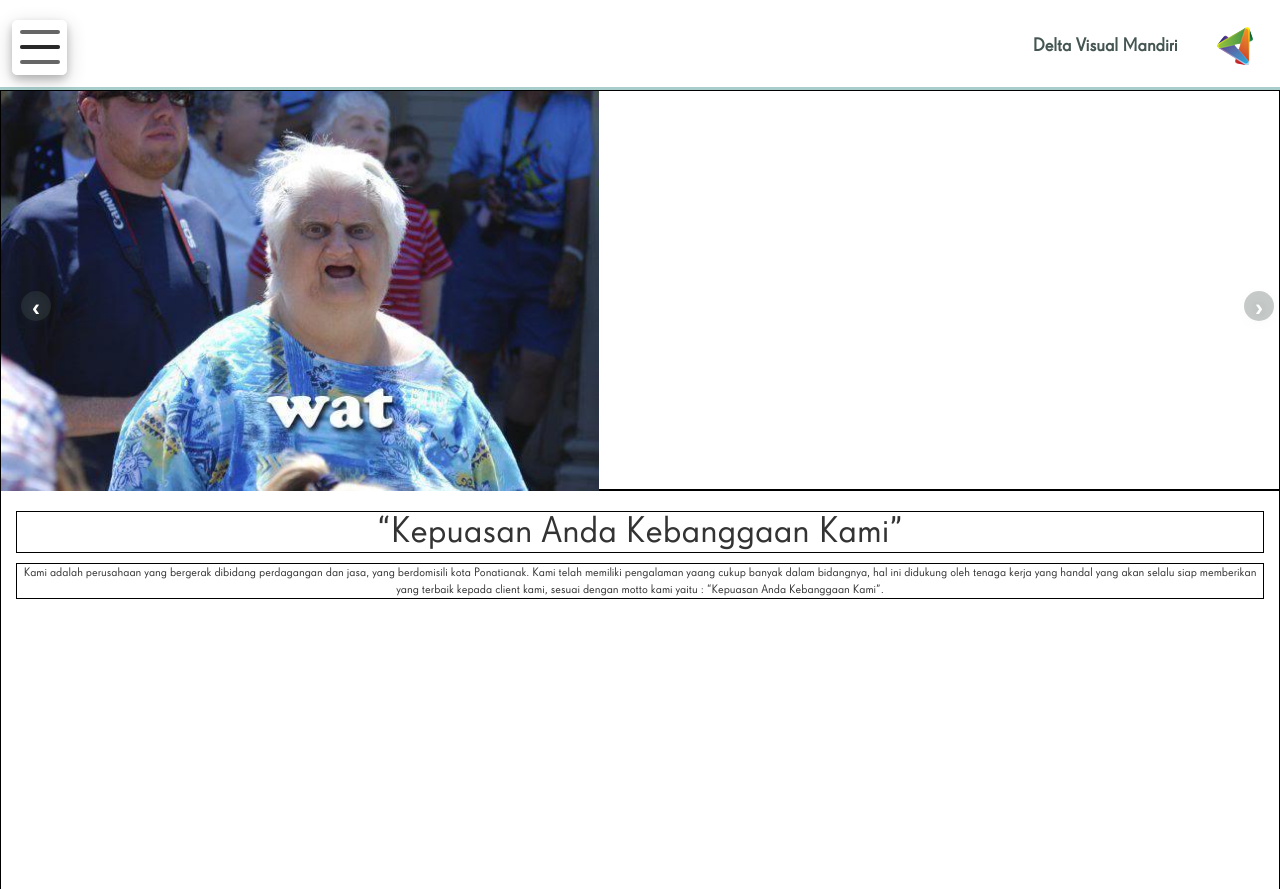
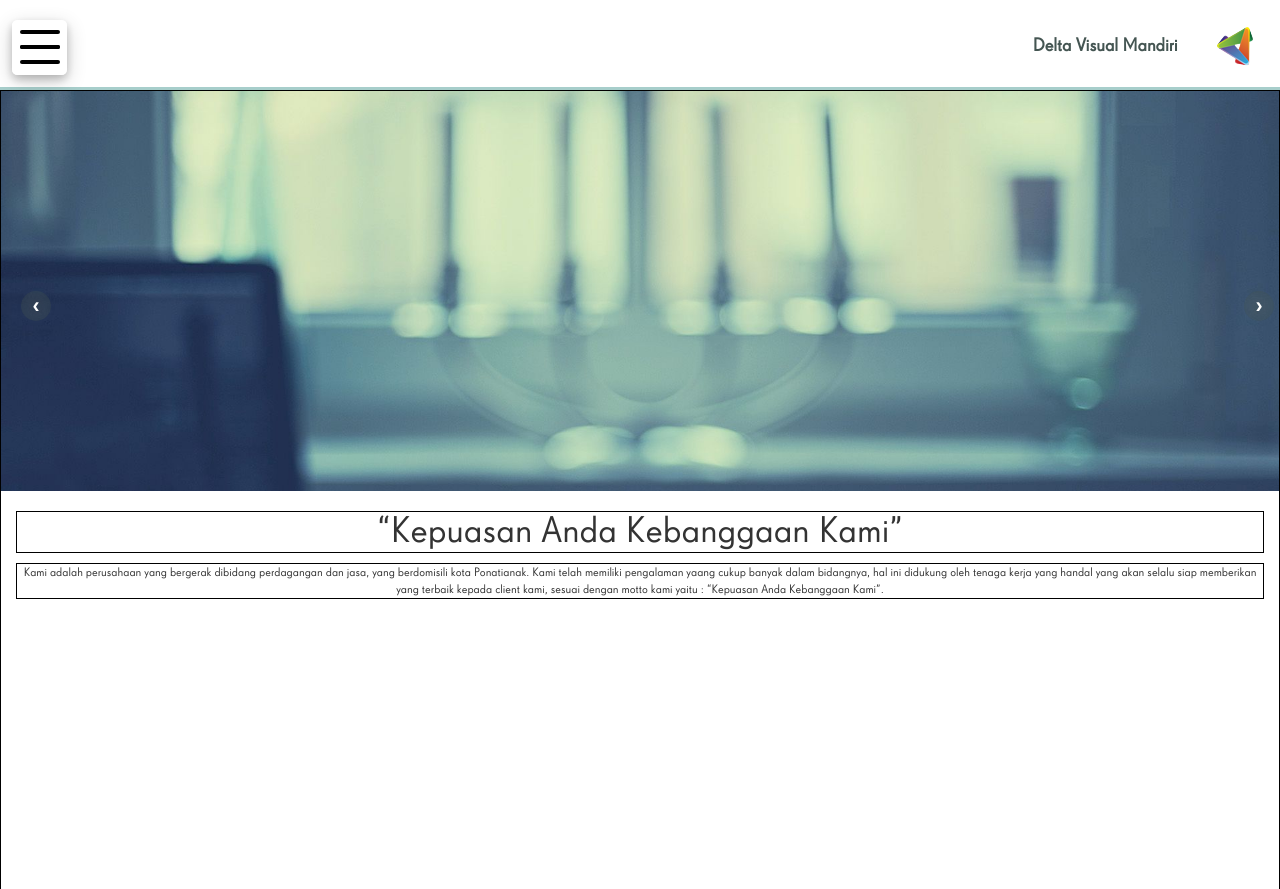
Before and after one commit to assasinz88/Delta-Visual-Mandiri, a PHP site: page /index.html in a window 1280 px wide. Shown: the top 889 px of the page. Run offline with PHP 8.4, Linux system fonts and the light colour scheme; some libraries are stand-ins or nearby versions.

Commit message:
background carousel

```diff
--- a/first.css
+++ b/first.css
@@ -99,7 +99,7 @@ a{
   position: absolute;
   height: 4px; /* thickness */
   width: 100%;
-  background-color:rgba(0,0,0,0.6);/*#445552*/
+  background-color:rgba(0,0,0,1);/*#445552*/
   border-radius: 9px;
   opacity: 1;
   top: -10px;
@@ -164,7 +164,7 @@ a{
 
 #menu-stacked{
 	width:150px;
-	background:#FFFFFF;
+	background:rgba(255,255,255,0.7);
 	box-shadow:0 4px 8px 0 rgba(0, 0, 0, 0.2), 0 6px 20px 0 rgba(0, 0, 0, 0.19);
 	cursor:pointer;
 	margin-top:12px;
@@ -238,6 +238,14 @@ a{
 	margin: 0px -15px 0px -15px !important;
 }
 
+.carousel_img{
+	background-position:55% 0%;
+	background-size:cover;
+	height:400px !important;
+
+
+}
+
 #home label{ /*arrow*/
 	width: 30px;
 	top:50%;
@@ -250,9 +258,11 @@ a{
     cursor: pointer;
     border-radius:50%;
     margin:0px 5px 0px 5px;
+    padding-right:3px;
+    padding-left:3px;
 
     color: white;
-    font-size: 18pt;
+    font-size: 16pt;
 
     text-align:center;
     font-family: "Varela Round", sans-serif;
@@ -262,10 +272,7 @@ a{
 
 #home .next { right: 0; }
 
-.carousel_img{
-	height:400px !important;
-	width:100%;
-}
+
 
 #about{
 	background-color:#FFFFFF;
--- a/index.html
+++ b/index.html
@@ -102,9 +102,10 @@
 					<label class="next">&#x203a;</label>
 
 					<div class="single-item">
-						<div class="carousel_img"><img src="img/slideshow/1.jpg"></div>
-						<div class="carousel_img"><img src="img/slideshow/2.jpg"></div>
-						<div class="carousel_img"><img src="img/slideshow/1.jpg"></div>
+						<div class="carousel_img" style="background-image:url('img/slideshow/1.jpg');"></div>
+						<div class="carousel_img" style="background-image:url('img/slideshow/2.jpg');"></div>
+						<div class="carousel_img" style="background-image:url('img/slideshow/1.jpg');"></div>
+
 					</div>
 					</div>
 
@@ -163,7 +164,7 @@
 			mobileFirst:true,
 			arrows:true,
 			prevArrow:$(".prev"),
-			nextArrow:$(".next"),
+			nextArrow:$(".next")
 
 
         });
```
Also changed, not shown: img/slideshow/1.jpeg (added), img/slideshow/1.jpg, img/slideshow/2.jpg.
